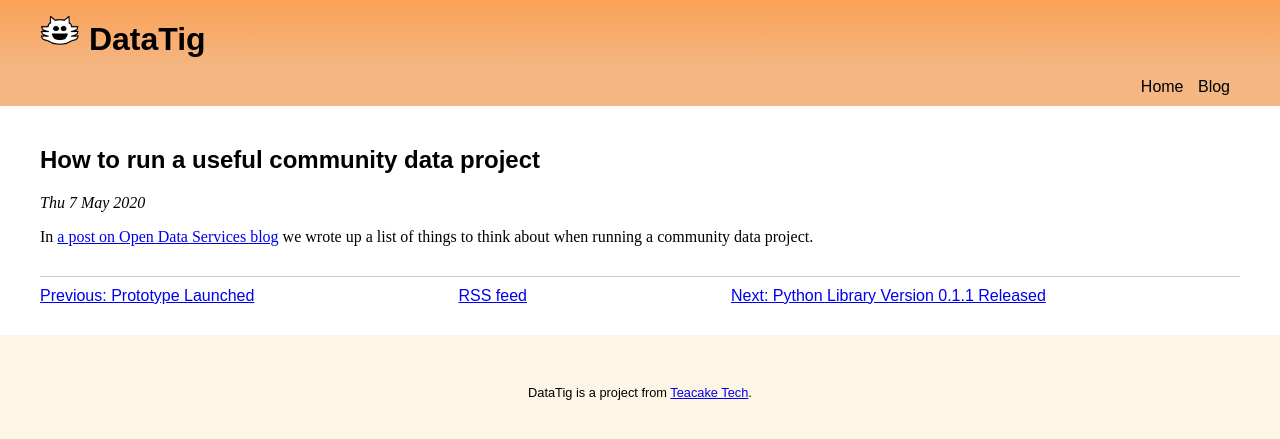
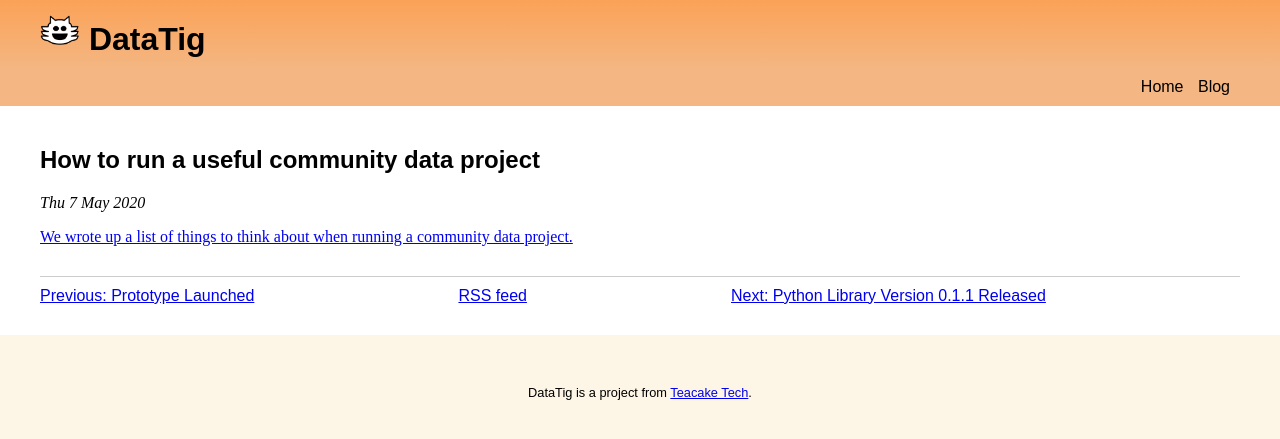
Before and after one commit to DataTig/datatig.github.io, a Jekyll site: the page built from _posts/2020-05-07-how_to_run_a_useful_community_data_project.md, in a window 1280 px wide. Shown: the top 439 px of the page. Built offline with Jekyll 4.4.1, drawn with Linux system fonts in a browser that asks for light colours.

Commit message:
Blog post has moved

```diff
--- a/_posts/2020-05-07-how_to_run_a_useful_community_data_project.md
+++ b/_posts/2020-05-07-how_to_run_a_useful_community_data_project.md
@@ -3,5 +3,4 @@ layout: blog
 title:  "How to run a useful community data project"
 ---
 
-In [a post on Open Data Services blog](http://web.archive.org/web/20240621164805/https://opendataservices.coop/blog/2020/05/07/community-data.html)
-we wrote up a list of things to think about when running a community data project.
+[We wrote up a list of things to think about when running a community data project.](https://www.teacaketech.scot/blogs/2020-05-07/)
```
